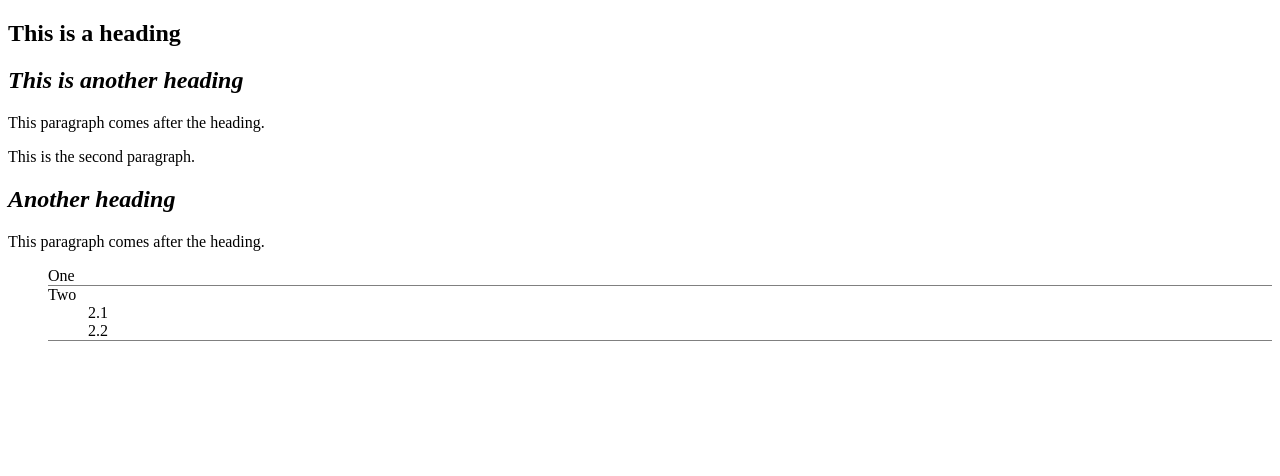
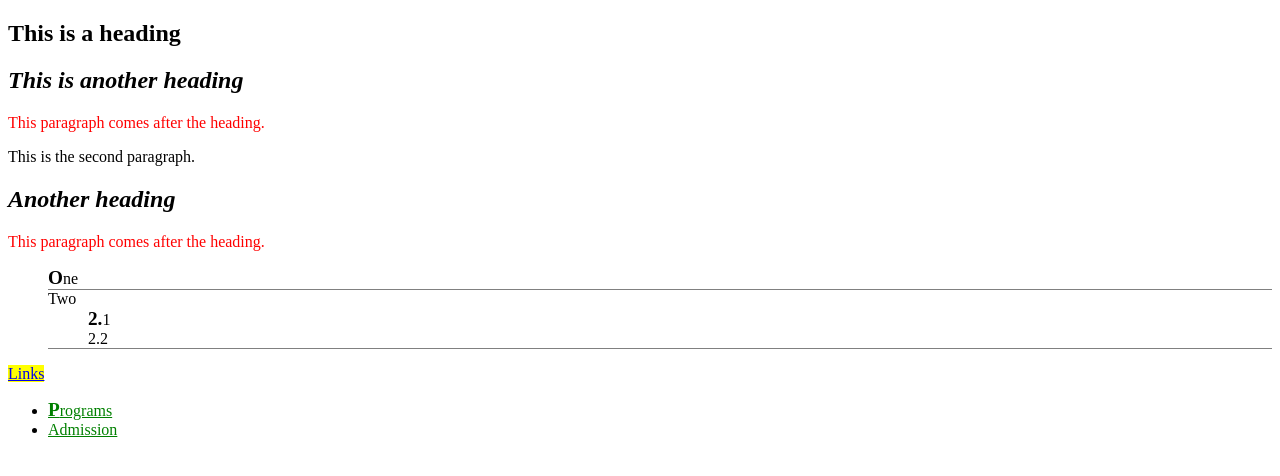
Before and after one commit to jparras1/ACIT-1620---Lab-6, a plain HTML site: page index.html in a window 1280 px wide. Drawn offline with Linux system fonts and the light colour scheme.

Commit message:
pseudo exercise

```diff
--- a/css/stylesheet.css
+++ b/css/stylesheet.css
@@ -2,7 +2,7 @@ div > h2{
     font-style: italic;
 }
 
-h2 > p{
+h2 + p{
     color: red;
 }
 
@@ -10,6 +10,26 @@ h2 > p{
     list-style: none;
 }
 
-.list > li{
+ul.list > li{
     border-bottom: 1px solid gray;
 }
+
+li a:link{
+    color: green;
+}
+
+li a:visited{
+    color: red;
+}
+
+li a:hover{
+    color: pink;
+}
+
+li:first-child::first-letter{
+    font-size: 120%;
+    font-weight: bold;
+}
+a[href*="https://bcit"]{
+    background-color: yellow;
+}
--- a/index.html
+++ b/index.html
@@ -23,5 +23,15 @@
         </li>
       </ul>
     </div>
+
+    <a title="BCIT homepage" href="https://bcit.ca">Links</a>
+    <ul>
+      <li>
+        <a title="programs" href="https://www.bcit.ca/study/">Programs</a>
+      </li>
+      <li>
+        <a title="admission" href="https://www.bcit.ca/admission">Admission</a>
+      </li>
+    </ul>
   </body>
 </html>
```
